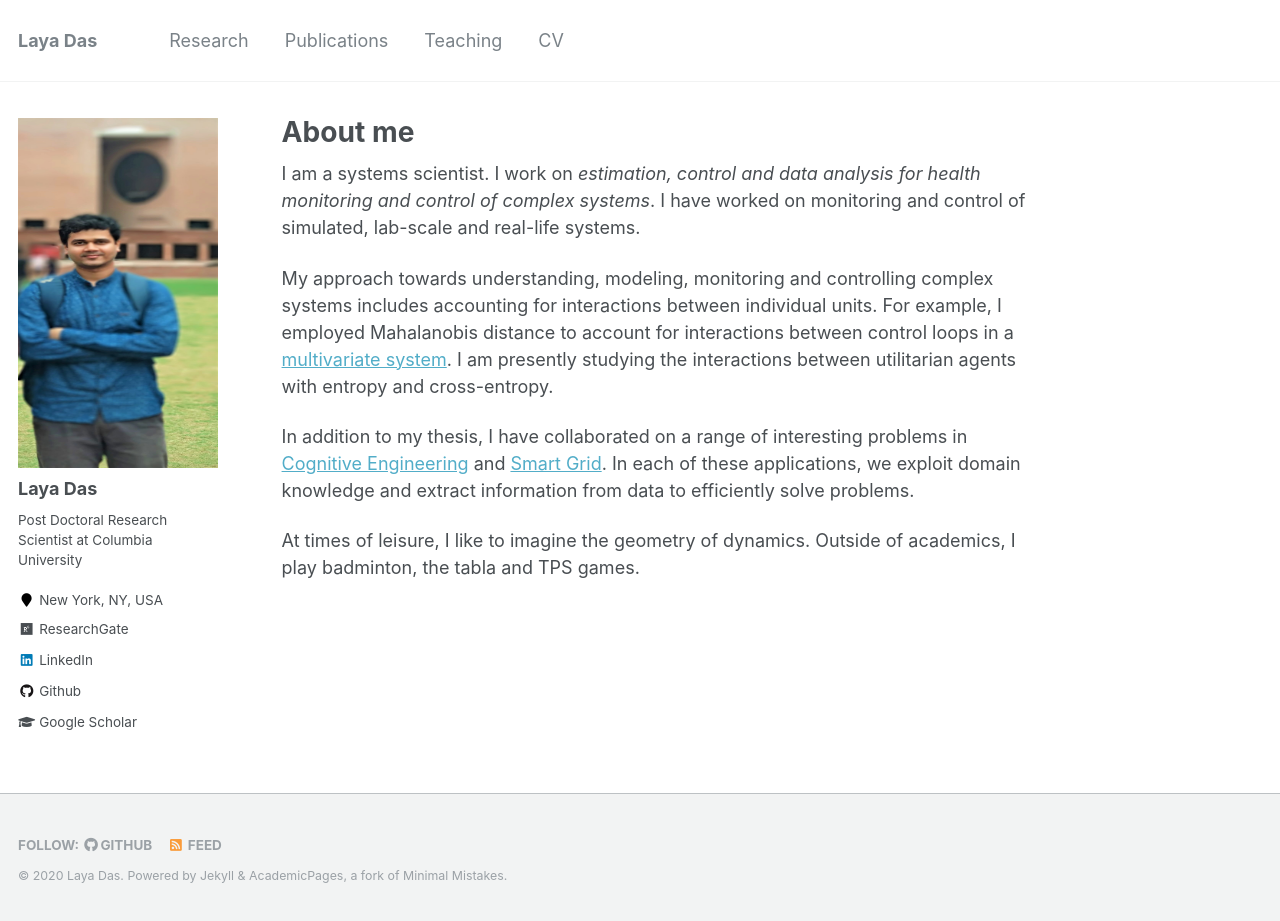
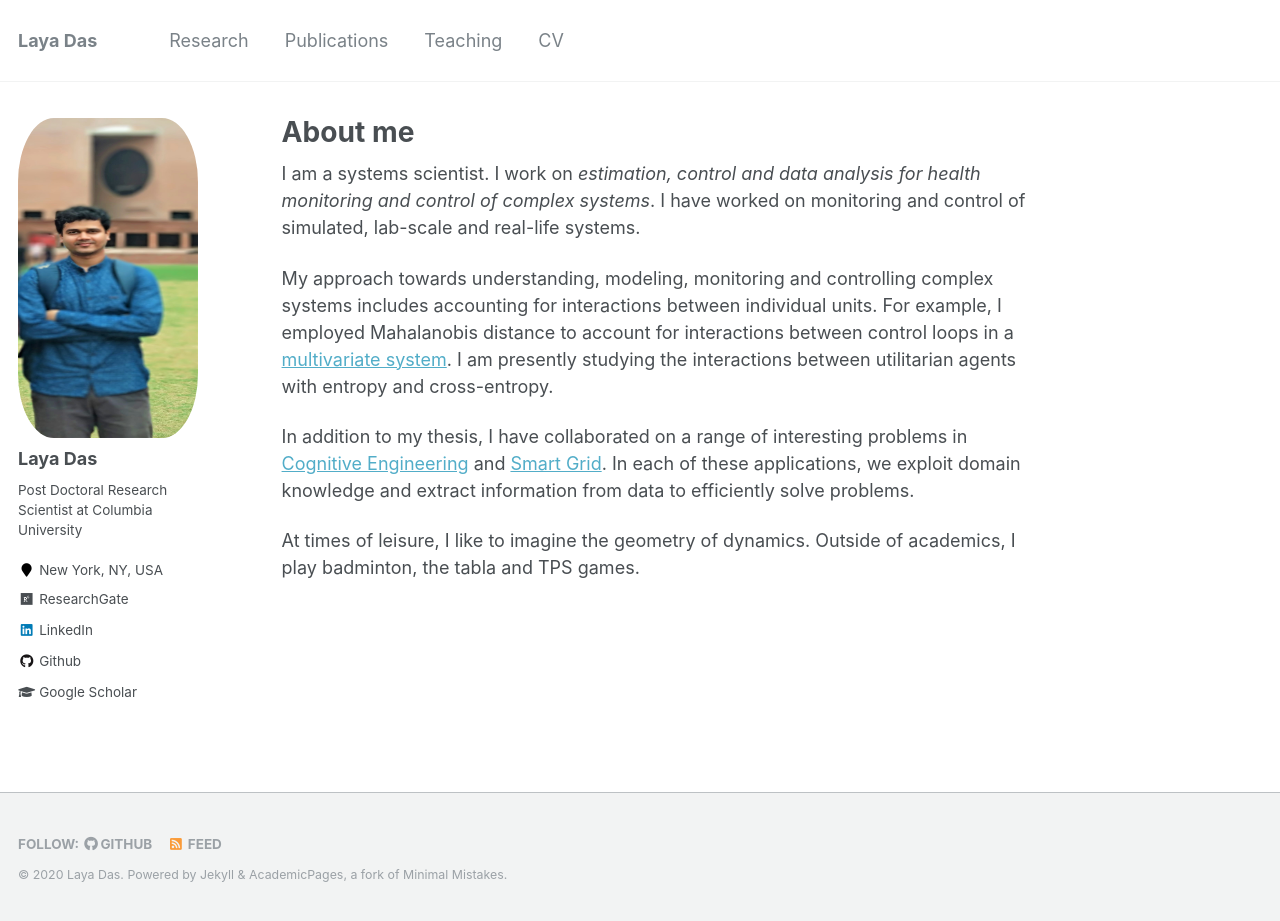
Before and after one commit to layadas/layadas.github.io, a Jekyll site: the page built from _pages/about.md, in a window 1280 px wide and 921 px high. Built offline with Jekyll 4.4.1, drawn with Linux system fonts in a browser that asks for light colours.

Commit message:
Update author-profile.html

```diff
--- a/_includes/author-profile.html
+++ b/_includes/author-profile.html
@@ -8,9 +8,9 @@
 <style>
 .avatar {
   vertical-align: middle;
-  width: 200px;
-  height: 350px;
-  border-radius: 0%;
+  width: 180px;
+  height: 320px;
+  border-radius: 20%;
 }
 </style>
   <div class="avatar">
```
